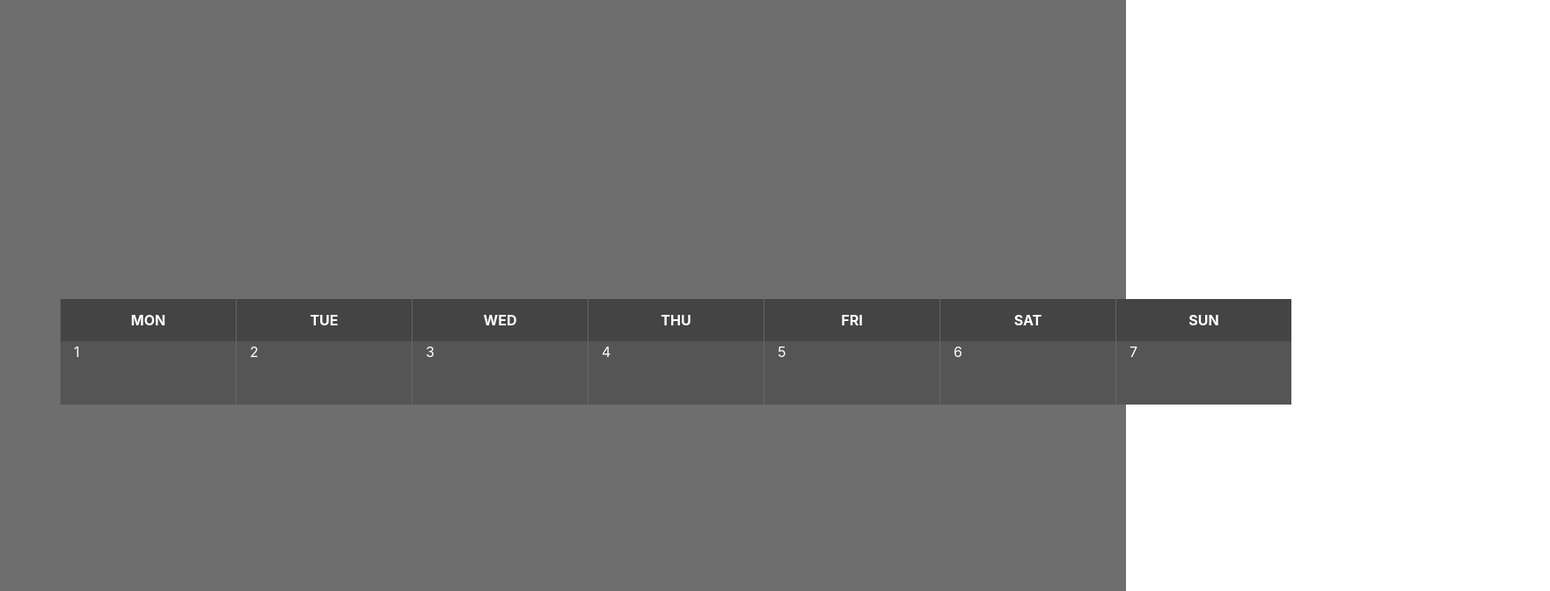
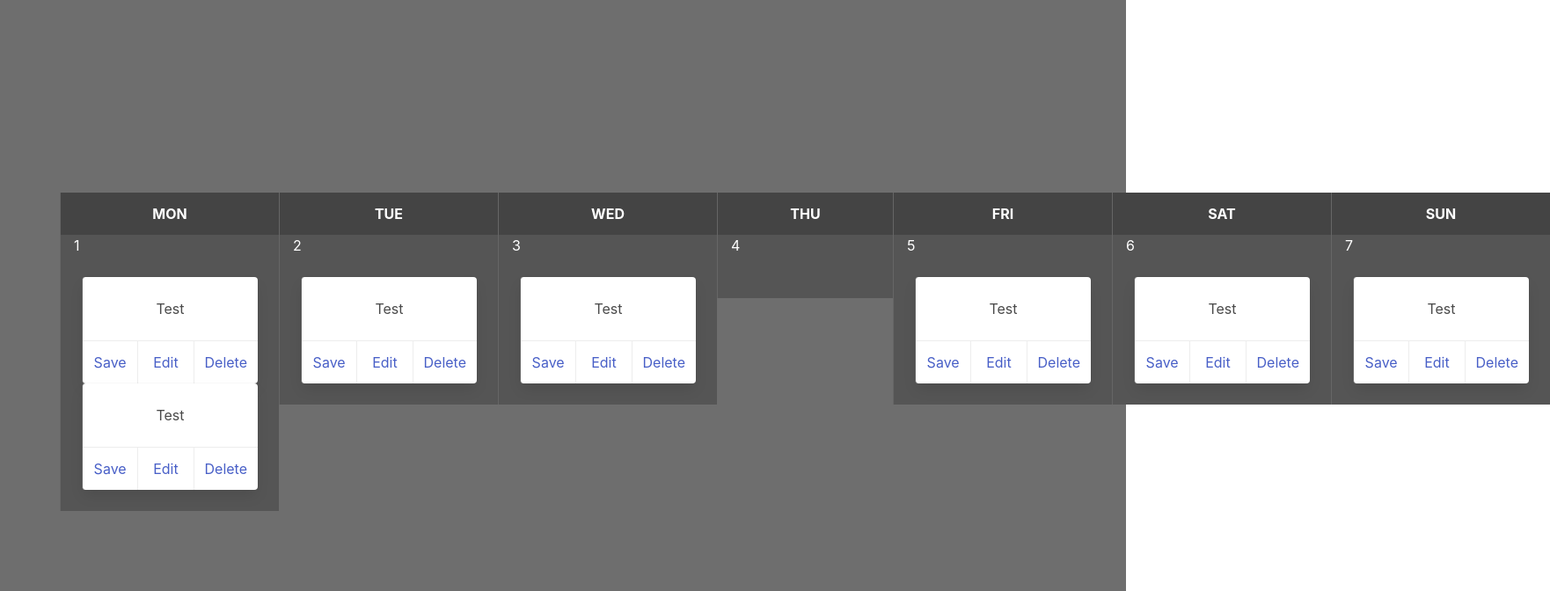
Before and after one commit to leykun-gizaw/Calendar, a Vue app: page / in a window 1280 px wide. Shown: the top 672 px of the page at 88% size, 1762 px wide, since content can reach past the window. Built offline with nearby package versions, Linux system fonts and the light colour scheme.

Commit message:
Render all events for days according to day data

```diff
--- a/src/components/CalendarDay.vue
+++ b/src/components/CalendarDay.vue
@@ -5,9 +5,10 @@
         <p class="card-header-title">{{ day.abbvTitle.toUpperCase() }}</p>
       </header>
       <p class="day_number">{{ day.id }}</p>
-      <div class="card-content is-radiusless"></div>
+      <div class="card-content is-radiusless">
+        <calendar-event v-for="event in day.events" :key="event" />
+      </div>
     </div>
-    <calendar-event />
   </div>
 </template>
 
--- a/src/components/CalendarEvent.vue
+++ b/src/components/CalendarEvent.vue
@@ -1,4 +1,13 @@
-<template></template>
+<template>
+  <div class="card">
+    <div class="card-content">Test</div>
+    <footer class="card-footer">
+      <a href="#" class="card-footer-item">Save</a>
+      <a href="#" class="card-footer-item">Edit</a>
+      <a href="#" class="card-footer-item">Delete</a>
+    </footer>
+  </div>
+</template>
 
 <script>
 export default {};
```
